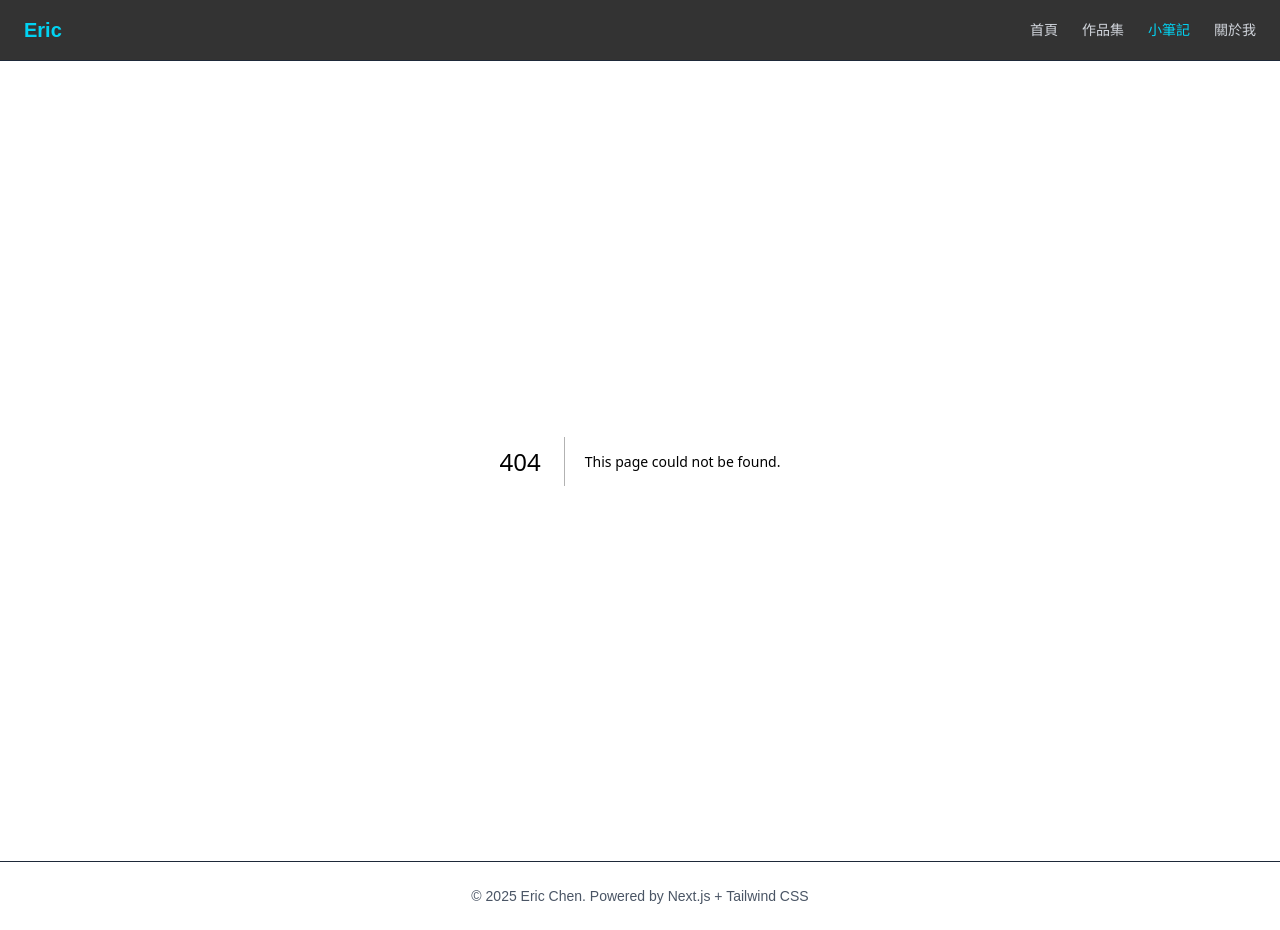
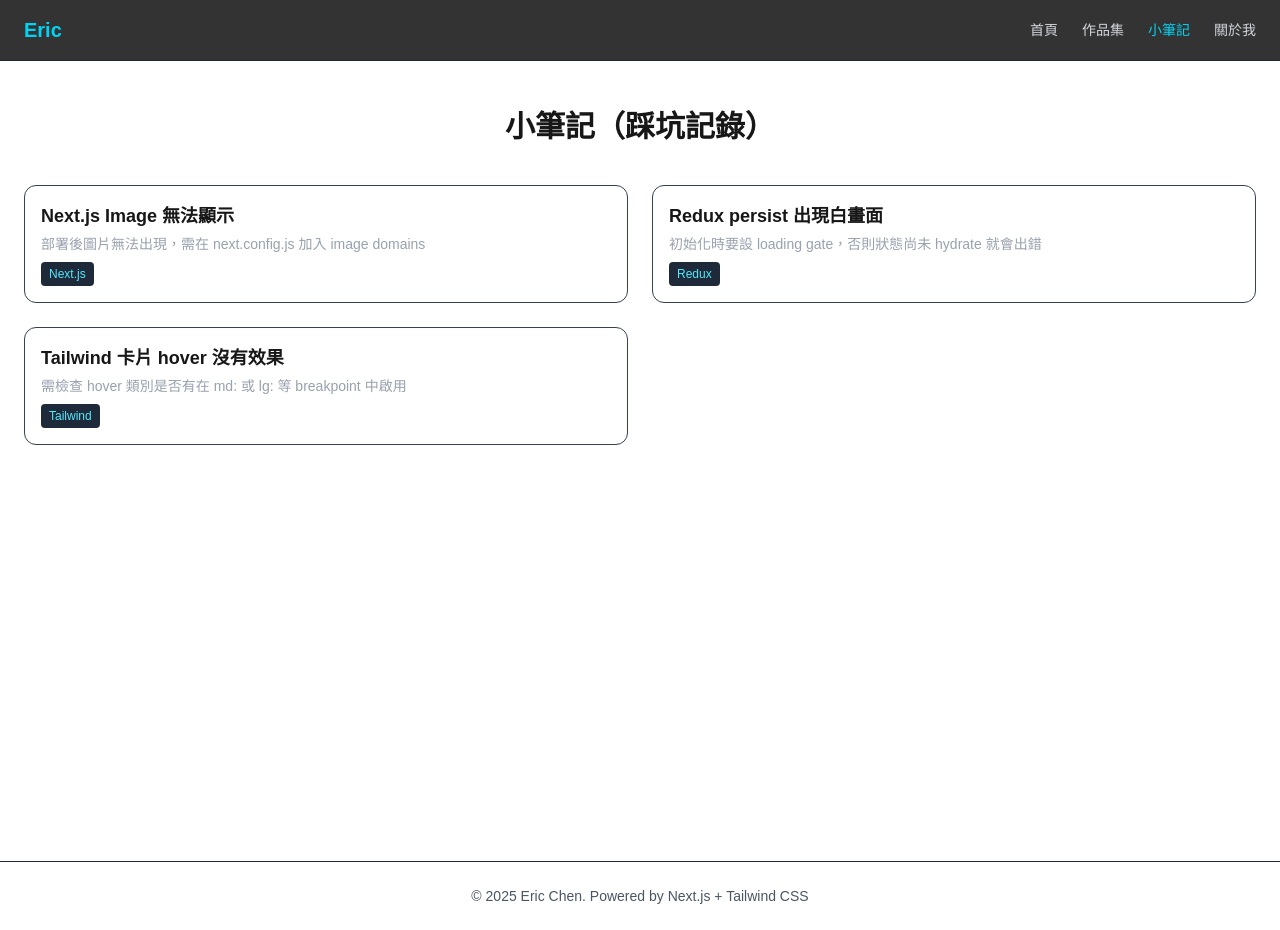
Before and after one commit to 54hanyi/ericchen-website-pro, a Next.js app: page /notes in a window 1280 px wide. Before the commit this address had no page. Built offline with nearby package versions, Linux system fonts and the light colour scheme.

Commit message:
feat: 新增 Notes 頁面並渲染筆記清單

```diff
--- /dev/null
+++ b/app/notes/page.tsx
@@ -0,0 +1,15 @@
+import { notes } from '../../data/notes'
+import NoteItem from '../../components/NoteItem'
+
+export default function NotesPage() {
+  return (
+    <section className="px-6 py-12">
+      <h1 className="text-3xl font-bold text-center mb-10">小筆記（踩坑記錄）</h1>
+      <div className="grid gap-6 md:grid-cols-2">
+        {notes.map((note) => (
+          <NoteItem key={note.id} note={note} />
+        ))}
+      </div>
+    </section>
+  )
+}
--- a/data/notes.ts
+++ b/data/notes.ts
@@ -1,4 +1,3 @@
-// data/notes.ts
 export interface Note {
   id: string
   title: string
```
